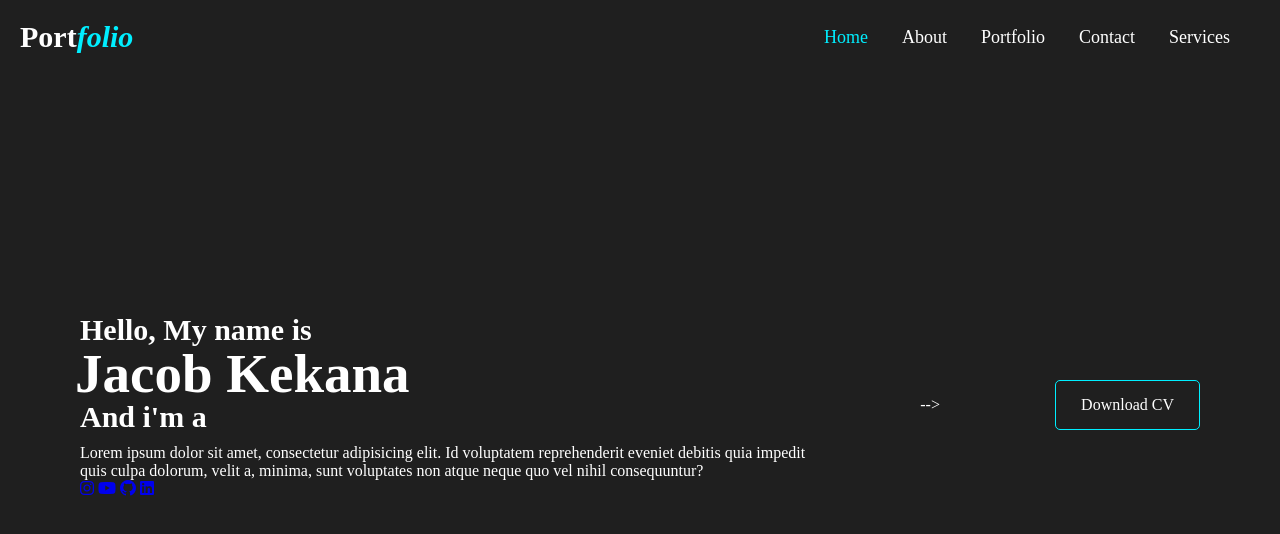
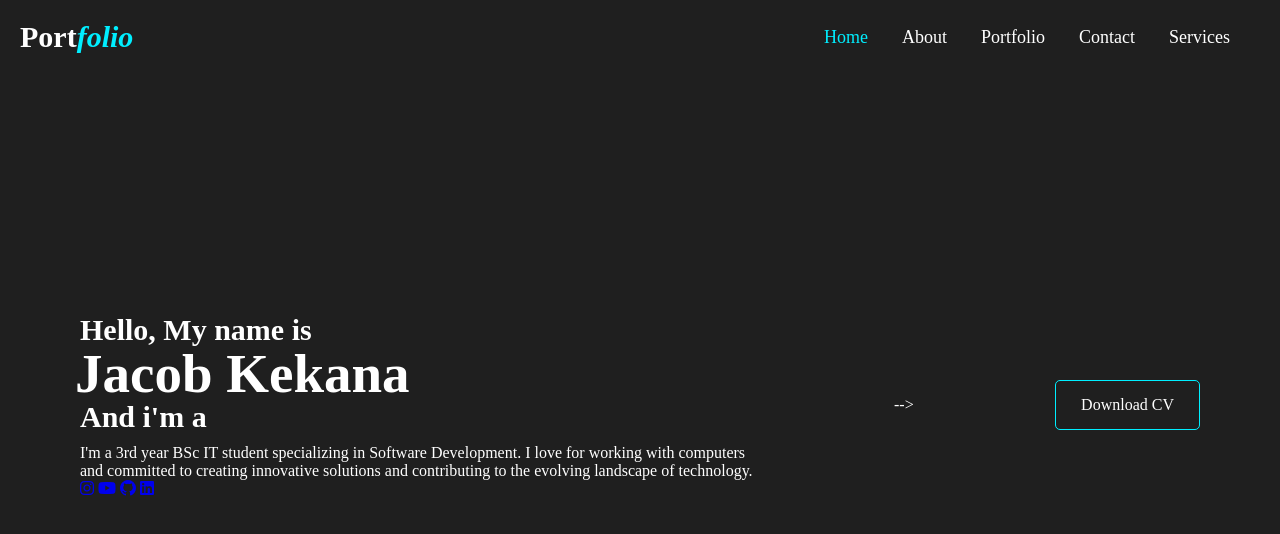
Before and after one commit to Justhadtobe/imKhomotso, a plain HTML site: page index.html in a window 1280 px wide. Drawn offline with Linux system fonts and the light colour scheme; files that its build step writes are made by us from their sources.

Commit message:
Update index.html

```diff
--- a/index.html
+++ b/index.html
@@ -24,11 +24,9 @@
         <h3>Hello, My name is</h3>
         <h1>Jacob Kekana</h1>
         <h3>And i'm a <span class="text"></span></h3>
-        <p>
-          Lorem ipsum dolor sit amet, consectetur adipisicing elit. Id
-          voluptatem reprehenderit eveniet debitis quia impedit <br />
-          quis culpa dolorum, velit a, minima, sunt voluptates non atque neque
-          quo vel nihil consequuntur?
+             <p>
+            I'm a 3rd year BSc IT student specializing in Software Development. I love for working with computers
+        </br> and committed to creating innovative solutions and contributing to the evolving landscape of technology.
         </p>
 <!--         <div class="socialmedia">
           <!-- <a href="#" style="--i:6"><i class="fa-brands fa-facebook"></i></a> -->
```
